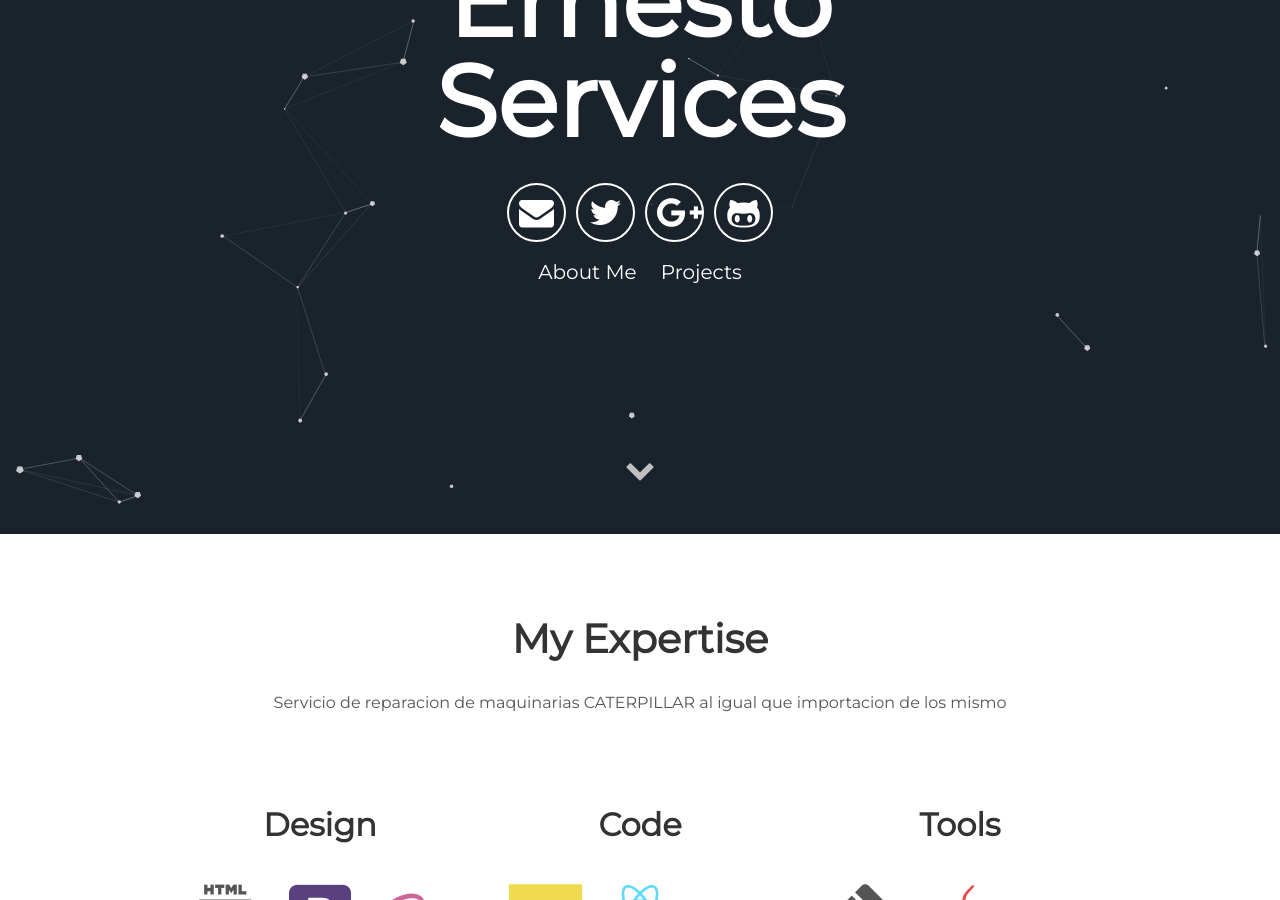
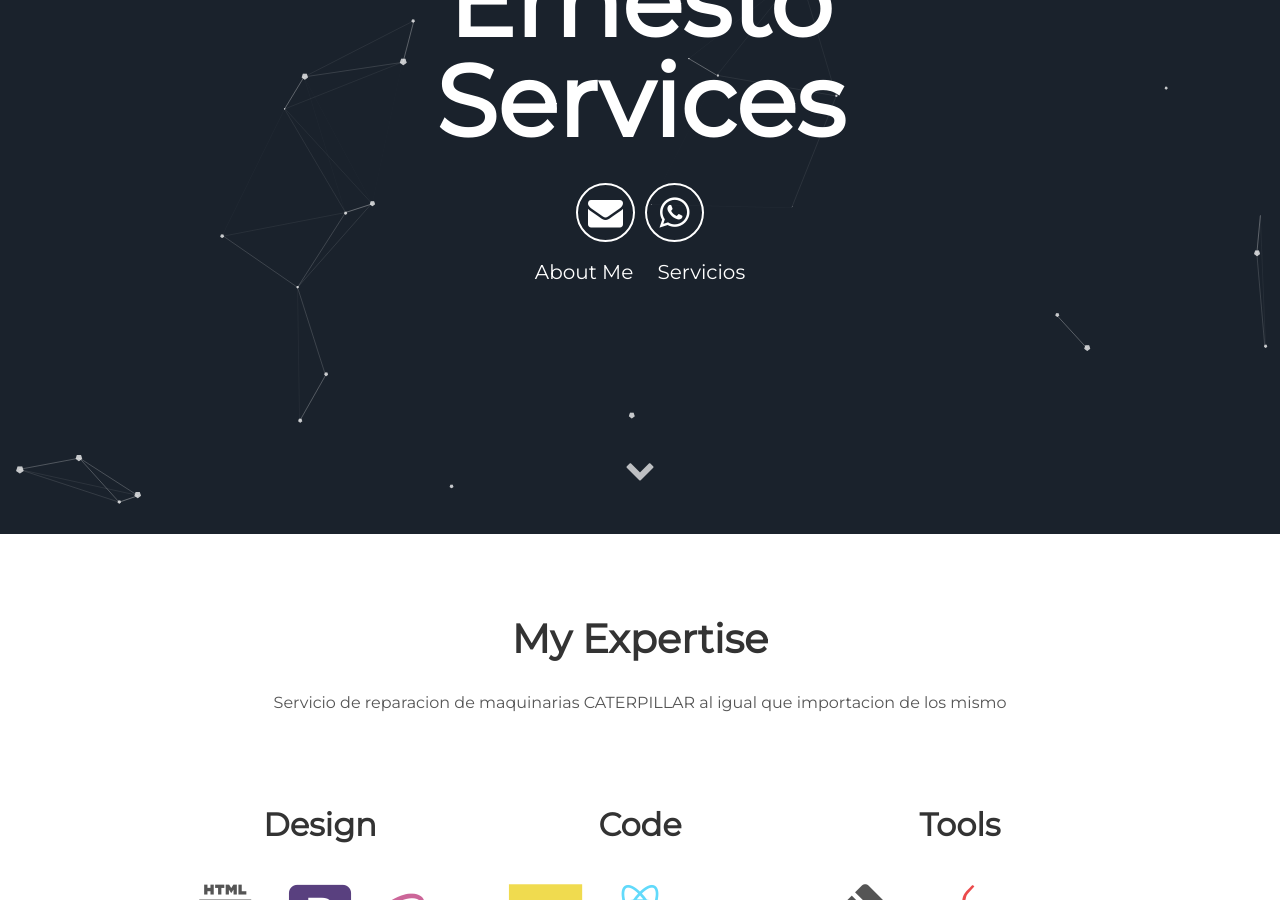
Before and after one commit to ClaudioAyma/EMSolutions, a Jekyll site: the page built from index.html, in a window 1280 px wide and 900 px high, scrolled down 366 px. Built offline with Jekyll 4.4.1, drawn with Linux system fonts in a browser that asks for light colours.

Commit message:
Update header.html

```diff
--- a/_includes/header.html
+++ b/_includes/header.html
@@ -5,14 +5,12 @@
         <span class="site-description">{{site.user_title}}</span>
       </h1>
       <div class="header-icons">
-        <a aria-label="Send email" href="#"><i class="icon fa fa-envelope"></i></a>
-        <a aria-label="My Twitter" target="_blank" href="#"><i class="icon fa fa-twitter" aria-hidden="true"></i></a>
-        <a aria-label="My Google Plus" target="_blank" href="#"><i class="icon fa fa-google-plus" aria-hidden="true"></i></a>
-        <a aria-label="My Github" target="_blank" href="#"><i class="icon fa fa-github-alt" aria-hidden="true"></i></a>
+        <a aria-label="Send email" href="info@ernestoservices.parts"><i class="icon fa fa-envelope"></i></a>
+        <a aria-label="My Twitter" target="_blank" href="#"><i class="icon fa fa-whatsapp" aria-hidden="true"></i></a>
       </div>
       <div class="header-links">
         <a class="link" href="#about" data-scroll>About Me</a>
-        <a class="link" href="#projects" data-scroll>Projects</a>
+        <a class="link" href="#projects" data-scroll>Servicios</a>
       </div>
   </div>
   <a class="down" href="#about" data-scroll><i class="icon fa fa-chevron-down" aria-hidden="true"></i></a>
```
